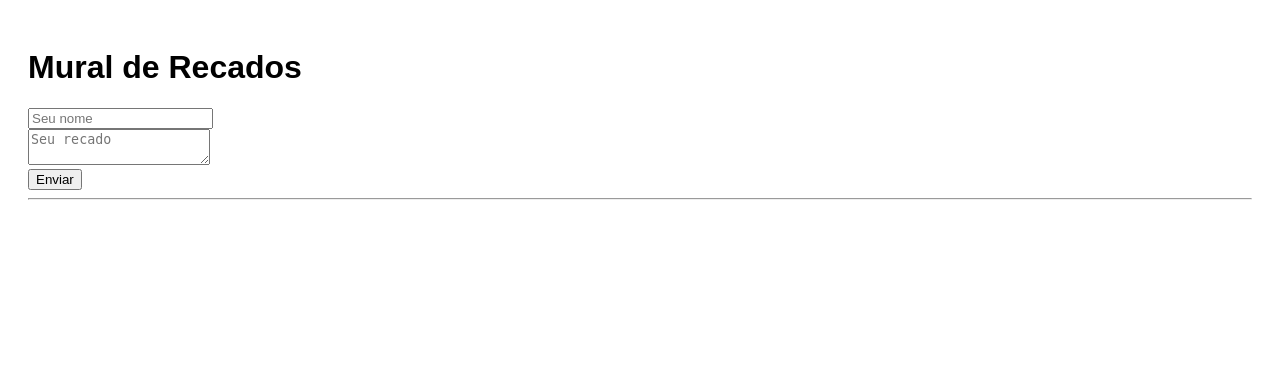
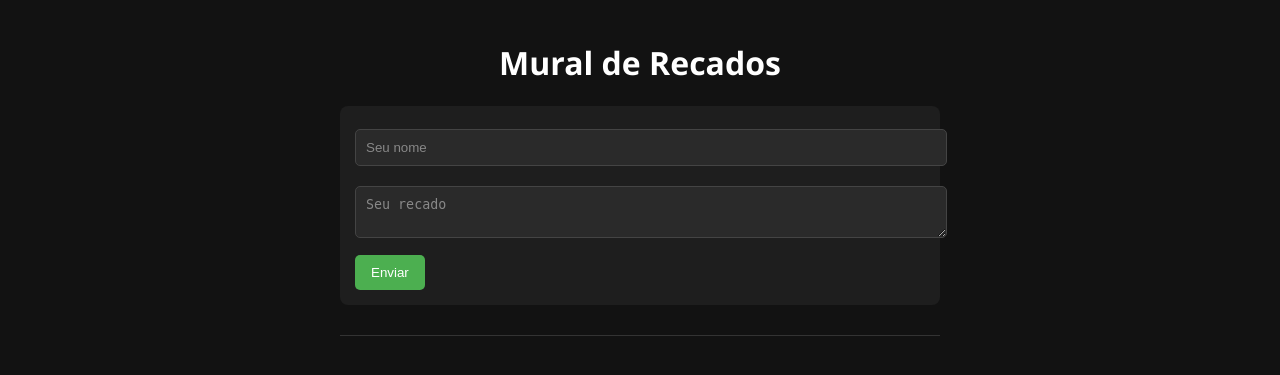
Before and after one commit to hfillvock/Mural_de_Recados, a Flask app: template templates/index.html in a window 1280 px wide. Shown: the top 375 px of the page. Run offline with Flask 3, Linux system fonts and the light colour scheme; the template is opened without the code that fills it, so the values that code supplies are empty.

Commit message:
add timestamp on messages, new layout

```diff
--- a/app.py
+++ b/app.py
@@ -19,7 +19,7 @@ def get_db_connection():
 def index():
     db = get_db_connection()
     cursor = db.cursor()
-    cursor.execute("SELECT name, message FROM recados ORDER BY id DESC")
+    cursor.execute("SELECT name, message, created_at FROM recados ORDER BY id DESC")
     recados = cursor.fetchall()
     cursor.close()
     db.close()
--- a/templates/index.html
+++ b/templates/index.html
@@ -4,21 +4,90 @@
     <meta charset="UTF-8">
     <title>Mural de Recados</title>
     <style>
-        body { font-family: Arial, sans-serif; padding: 20px; }
-        .recado { border-bottom: 1px solid #ccc; margin-bottom: 10px; padding: 10px; }
+        body {
+            font-family: 'Segoe UI', sans-serif;
+            background-color: #121212;
+            color: #e0e0e0;
+            padding: 20px;
+            max-width: 600px;
+            margin: 0 auto;
+        }
+
+        h1 {
+            color: #ffffff;
+            text-align: center;
+        }
+
+        form {
+            margin-bottom: 30px;
+            background-color: #1e1e1e;
+            padding: 15px;
+            border-radius: 8px;
+        }
+
+        input[type="text"],
+        textarea {
+            width: 100%;
+            padding: 10px;
+            margin-top: 8px;
+            margin-bottom: 12px;
+            border: 1px solid #444;
+            border-radius: 5px;
+            background-color: #2a2a2a;
+            color: #e0e0e0;
+        }
+
+        input::placeholder,
+        textarea::placeholder {
+            color: #888;
+        }
+
+        button {
+            background-color: #4caf50;
+            color: white;
+            padding: 10px 16px;
+            border: none;
+            border-radius: 5px;
+            cursor: pointer;
+            transition: background-color 0.2s ease;
+        }
+
+        button:hover {
+            background-color: #45a049;
+        }
+
+        .recado {
+            background-color: #1f1f1f;
+            padding: 12px;
+            border-radius: 6px;
+            margin-bottom: 12px;
+            border-left: 4px solid #4caf50;
+        }
+
+        .recado strong {
+            color: #ffffff;
+        }
+
+        hr {
+            border: none;
+            border-top: 1px solid #333;
+            margin: 20px 0;
+        }
     </style>
 </head>
 <body>
     <h1>Mural de Recados</h1>
     <form action="/send" method="POST">
-        <input type="text" name="name" placeholder="Seu nome" required><br>
-        <textarea name="message" placeholder="Seu recado" required></textarea><br>
+        <input type="text" name="name" placeholder="Seu nome" required>
+        <textarea name="message" placeholder="Seu recado" required></textarea>
         <button type="submit">Enviar</button>
     </form>
     <hr>
-    {% for nome, recado in recados %}
+    {% for nome, recado, data in recados %}
         <div class="recado">
-            <strong>{{ nome }}</strong>: {{ recado }}
+            <strong>{{ nome }}</strong><br>
+            <small style="color:#aaa;">{{ data.strftime("%d/%m/%Y %H:%M") }}</small><br>
+            {{ recado }}
         </div>
     {% endfor %}
 </body>
```
